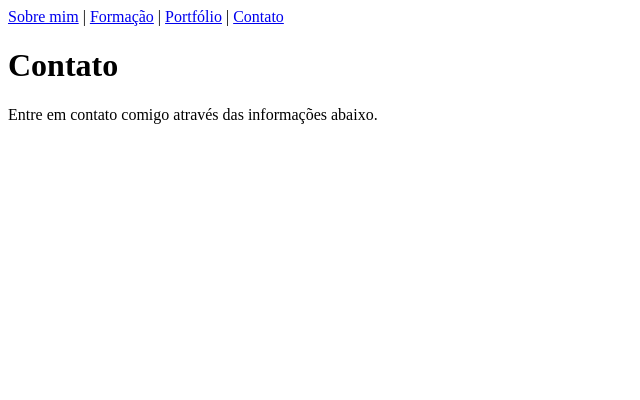
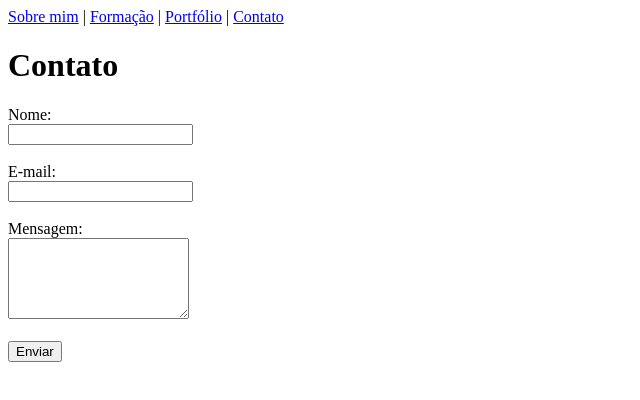
Before and after one commit to henriwf/Portfolio-henrique-wolfgang-ferreira, a plain HTML site: page contato.html in a window 1280 px wide. Shown: the whole page, without its empty margins (0-640 px from the left). Drawn offline with Linux system fonts and the light colour scheme.

Commit message:
Update with sign up form

```diff
--- a/contato.html
+++ b/contato.html
@@ -3,6 +3,7 @@
 <head>
   <meta charset="UTF-8">
   <title>Contato</title>
+  <link rel="stylesheet" href="style.css">
 </head>
 <body>
   <nav>
@@ -12,6 +13,22 @@
     <a href="contato.html">Contato</a>
   </nav>
   <h1>Contato</h1>
-  <p>Entre em contato comigo através das informações abaixo.</p>
+
+  <form onsubmit="return enviarFormulario()">
+    <label for="nome">Nome:</label><br>
+    <input type="text" id="nome" name="nome" required><br><br>
+
+    <label for="email">E-mail:</label><br>
+    <input type="email" id="email" name="email" required><br><br>
+
+    <label for="mensagem">Mensagem:</label><br>
+    <textarea id="mensagem" name="mensagem" rows="5" required></textarea><br><br>
+
+    <button type="submit">Enviar</button>
+  </form>
+
+  <script src="script.js"></script>
+
+
 </body>
 </html>
```
